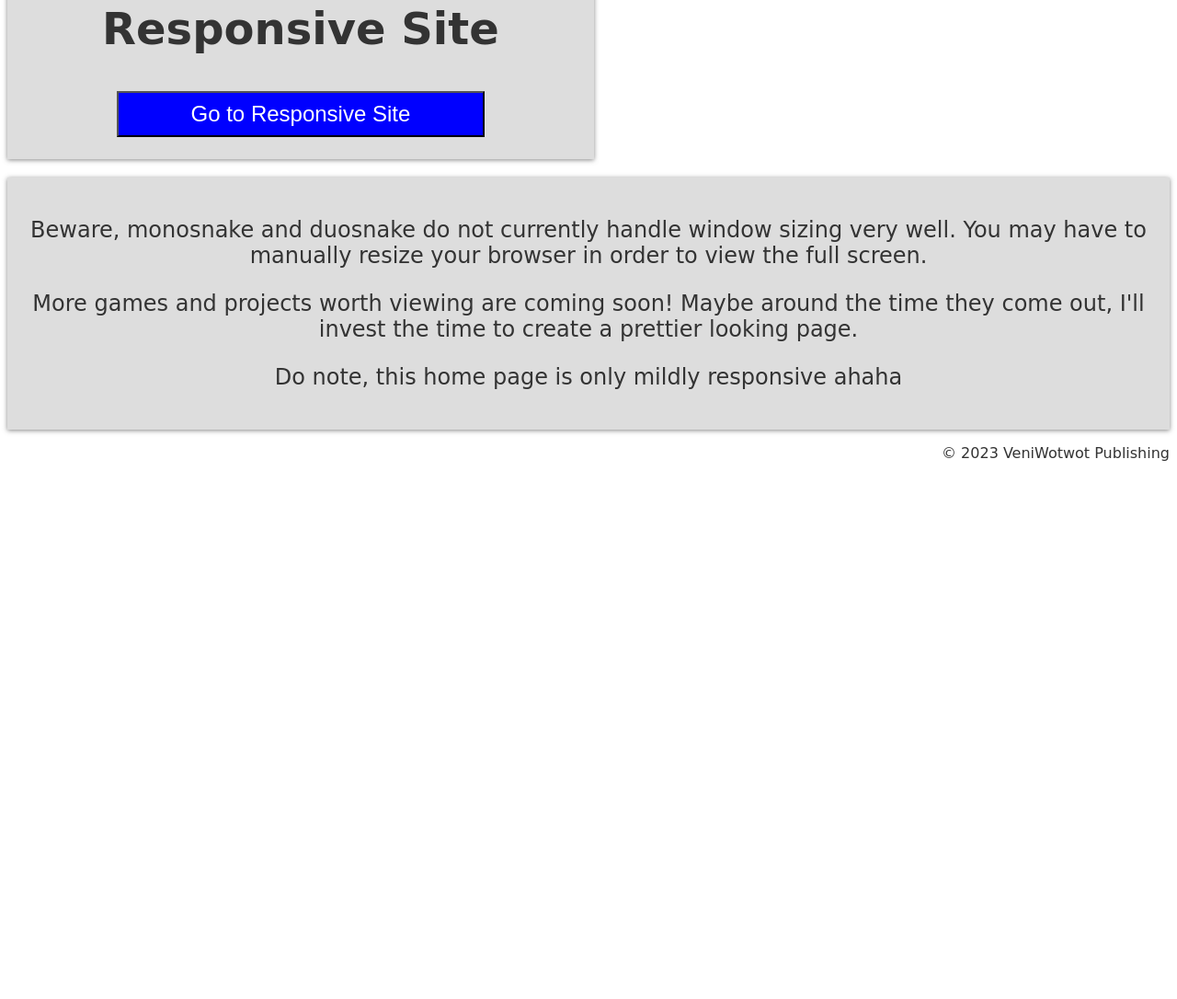
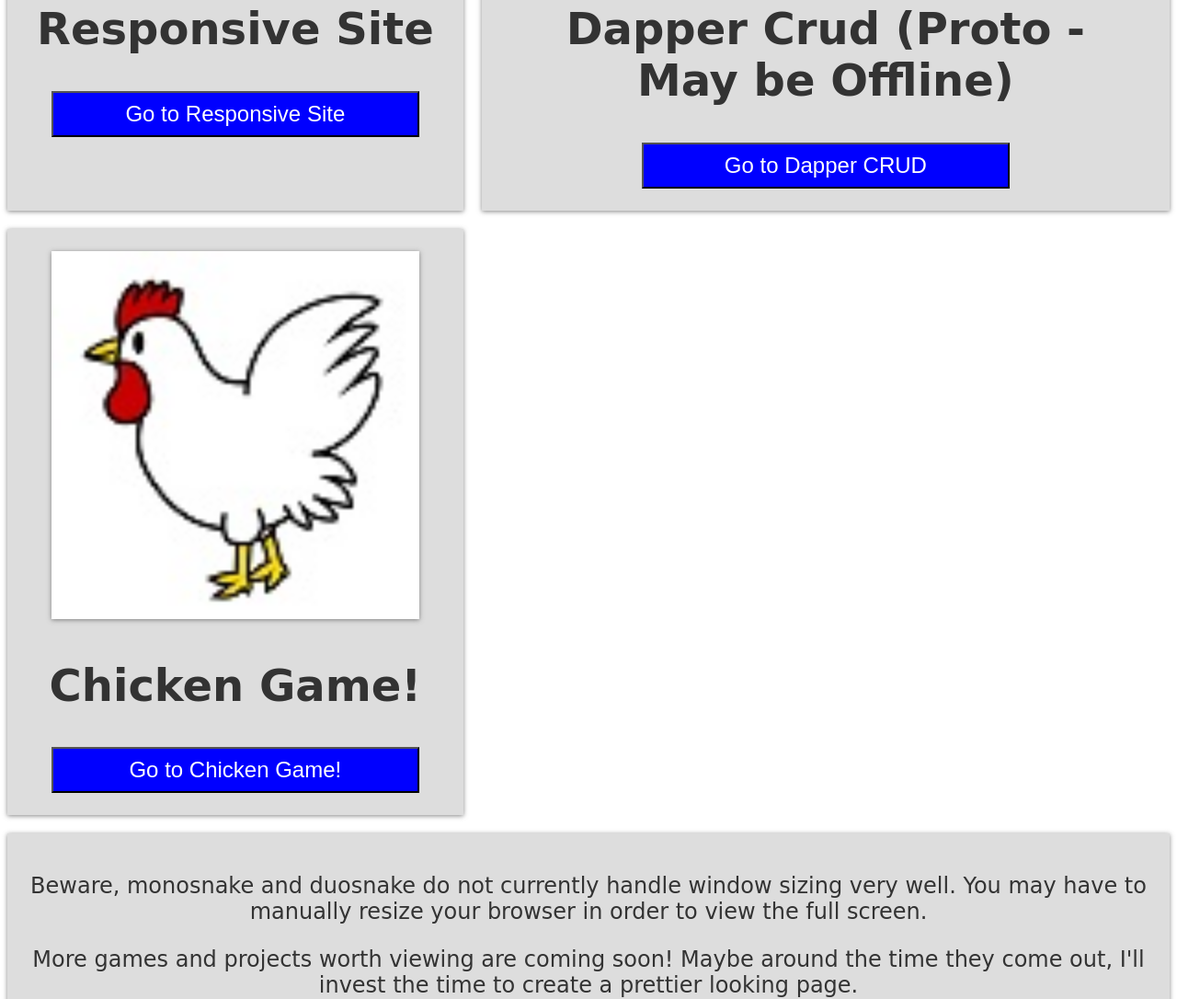
Before and after one commit to veniwotwot/veniwotwot.github.io, a plain HTML site: page index.html in a window 1280 px wide. Shown: the part 1625-2711 px from the top of the page at 92% size. Before the commit the page ends 2143 px from the top, so only its background shows below. Drawn offline with Linux system fonts and the light colour scheme.

Commit message:
Chicken Game!

```diff
--- a/index.html
+++ b/index.html
@@ -42,6 +42,24 @@
         <input class="btn" type="submit" value="Go to Responsive Site" />
       </form>
     </div>
+
+    <div class="box">
+      <img src="img/dapper.jpg">
+      <h2>Dapper Crud (Proto - May be Offline)</h2>
+      <form action="https://dappercrud.azurewebsites.net/">
+        <input class="btn" type="submit" value="Go to Dapper CRUD" />
+      </form>
+    </div>
+
+    <div class="box">
+      <img src="img/chicken.jpg">
+      <h2>Chicken Game!</h2>
+      <form action="https://veniwotwot.github.io/chickengame">
+        <input class="btn" type="submit" value="Go to Chicken Game!" />
+      </form>
+    </div>
+
+
   </section>
 
   <section class=bottom-notes>
```
Also changed, not shown: img/chicken.jpg (added), img/dapper.jpg (added).
